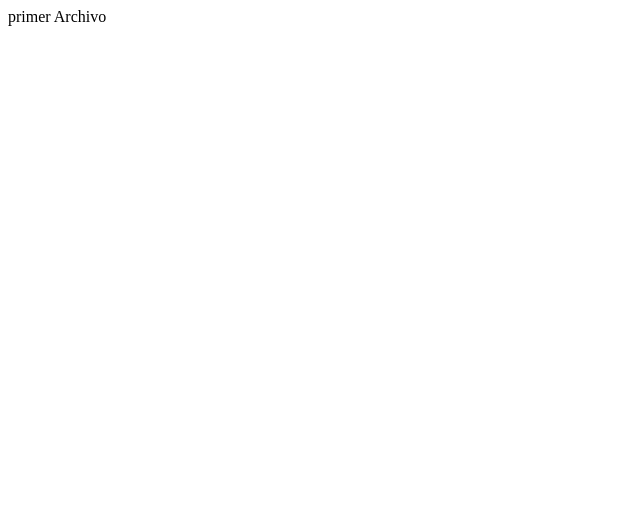
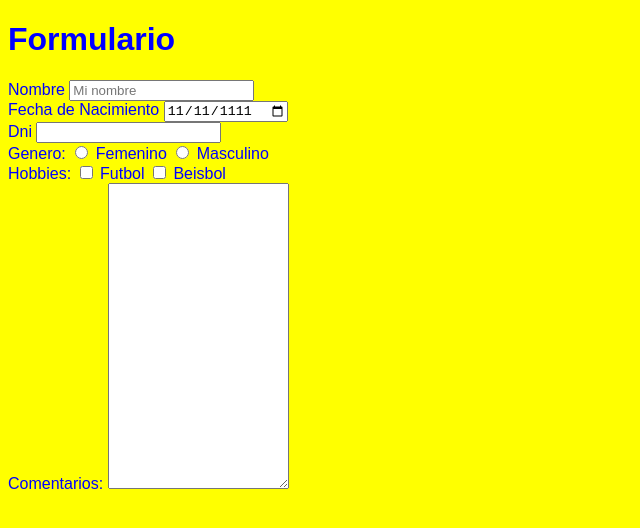
Before and after one commit to razielt10/gitLima, a plain HTML site: page index.html in a window 1280 px wide. Shown: the whole page, without its empty margins (0-640 px from the left). Drawn offline with Linux system fonts and the light colour scheme.

Commit message:
Nuevo Formulario

```diff
--- a/estilos.css
+++ b/estilos.css
@@ -3,3 +3,15 @@ body{
 	color: blue;
 	font-family: Arial;
 }
+
+#nombre{
+	color: #e1ff10;
+}
+
+#nombre:hover{
+	background-color: green;
+}
+
+input:focus{
+	background-color: blue;
+}
--- a/index.html
+++ b/index.html
@@ -1,9 +1,38 @@
 <!DOCTYPE html>
 <html>
-<head>
-	<title>Primero</title>
-</head>
-<body>
-	primer Archivo
-</body>
+	<head>
+		<title>Primero</title>
+		<link rel="stylesheet" type="text/css" href="estilos.css">
+	</head>
+
+	<body>
+
+		<h1> Formulario </h1>
+
+		<form method="GET" action="guardarPersona.html">
+			<label for="nombre">Nombre</label>
+			<input type="text" id="nombre" name="nombre" placeholder="Mi nombre" />
+			<br />
+			<label for="fechaNacimiento">Fecha de Nacimiento</label>
+			<input type="date" id="fechaNacimiento" name="fechaNacimiento" value="1111-11-11" />
+			<br />
+			<label for="dni">Dni</label>
+			<input type="number" id="dni" name="dni" />
+			<br />
+			Genero:
+			<input type="radio" name="genero" value="F"> Femenino
+			<input type="radio" name="genero" value="M"> Masculino
+			<br />
+			Hobbies:
+			<input type="checkbox" name="hobbies[]" value="F"> Futbol
+			<input type="checkbox" name="hobbies[]" value="B"> Beisbol
+
+			<br>
+			Comentarios:
+			<textarea rows="20" cols="20"></textarea>
+
+		</form>
+
+	</body>
+
 </html>
```
